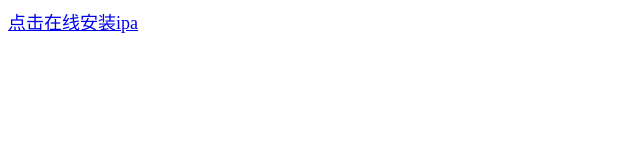
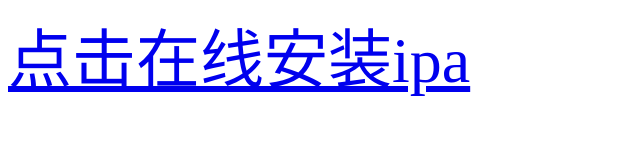
Before and after one commit to ujff888/ujff888.github.io, a plain HTML site: page index.html in a window 1280 px wide. Shown: the whole page, without its empty margins (0-640 px from the left). Drawn offline with Linux system fonts and the light colour scheme.

Commit message:
修改字体大小

```diff
--- a/index.html
+++ b/index.html
@@ -10,7 +10,7 @@
 <body>
 
 
-<a href="itms-services://?action=download-manifest&url=https://ujff888.github.io/manifest.plist" style="font-size: large">点击在线安装ipa</a>
+<a href="itms-services://?action=download-manifest&url=https://ujff888.github.io/manifest.plist" style="font-size: 64px">点击在线安装ipa</a>
 
 </body>
 </html>
```
